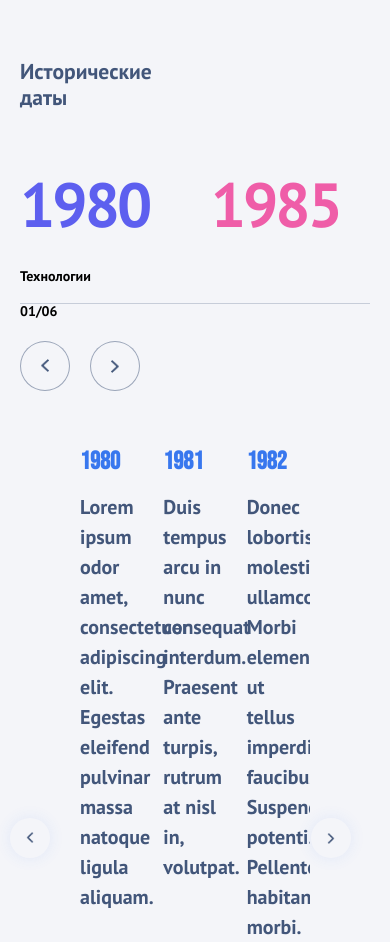
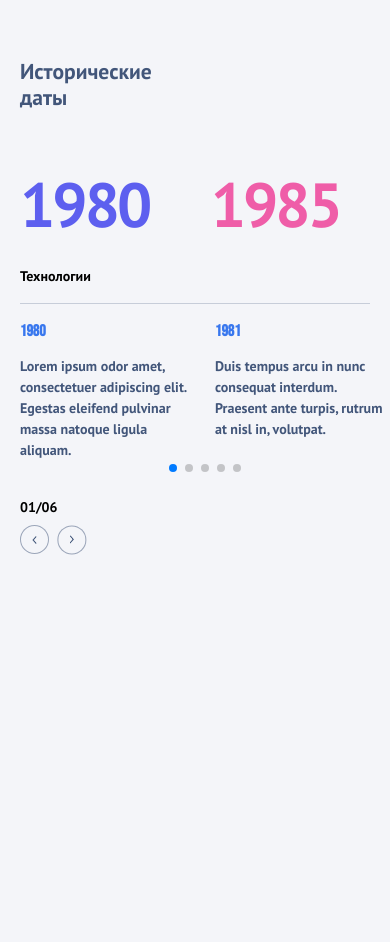
Before and after one commit to Avatarius/slider-dates, a React app: page / in a window 390 px wide. After the commit the page ends 844 px from the top, so only its background shows below. Built offline with nearby package versions, Linux system fonts and the light colour scheme.

Commit message:
еще адаптив

```diff
--- a/src/components/arrowButton/arrowButton.module.scss
+++ b/src/components/arrowButton/arrowButton.module.scss
@@ -4,6 +4,10 @@
   @include button(50px, rgba(66, 86, 122, 0.5));
   background-color: transparent;
   background: center / 20% no-repeat url("../../images/arrow.png");
+  @media screen and (max-width: 720px) {
+    inline-size: clamp(1.563rem, 0.313rem + 6.25vw, 3.125rem);
+    block-size: clamp(1.563rem, 0.313rem + 6.25vw, 3.125rem);
+  }
 }
 
 .button_reversed {
--- a/src/components/eventCard/eventCard.module.scss
+++ b/src/components/eventCard/eventCard.module.scss
@@ -5,6 +5,9 @@
   font-size: 25px;
   line-height: 1.2;
   text-transform: uppercase;
+  @media screen and (max-width: 720px) {
+    font-size: 16px;
+  }
 }
 
 .description {
@@ -12,4 +15,7 @@
   font-weight: 400;
   font-size: 20px;
   line-height: 1.5;
+  @media screen and (max-width: 720px) {
+    font-size: 14px;
+  }
 }
--- a/src/components/eventsSlider/eventsSlider.module.scss
+++ b/src/components/eventsSlider/eventsSlider.module.scss
@@ -6,6 +6,10 @@
   padding-inline: 80px;
   // padding-inline-end: clamp(1.25rem, -12.143rem + 14.286vw, 5rem);
   min-block-size: 165px;
+  @media screen and (max-width: 720px) {
+    padding-inline: 20px 0;
+    margin-block-start: 18px;
+  }
 }
 
 .button {
@@ -16,6 +20,9 @@
   inline-size: 40px;
   block-size: 40px;
   inset-block-end: 84px;
+  @media screen and (max-width: 720px) {
+    display: none;
+  }
 }
 
 .button:disabled {
--- a/src/components/eventsSlider/eventsSlider.tsx
+++ b/src/components/eventsSlider/eventsSlider.tsx
@@ -1,8 +1,9 @@
 import { Swiper, SwiperSlide } from "swiper/react";
-import { Navigation } from "swiper/modules";
+import { Navigation, Pagination } from "swiper/modules";
 
 import "swiper/scss";
 import "swiper/scss/navigation";
+import "swiper/scss/pagination";
 import { IYearsEvents } from "../../utils/types";
 import { EventCard } from "../eventCard/eventCard";
 import styles from "./eventsSlider.module.scss";
@@ -20,7 +21,7 @@ const EventsSlider = forwardRef<HTMLDivElement, IEventsSlider>(
     const buttonRightRef = useRef<HTMLButtonElement>(null);
 
     return (
-      <section className={styles.container} ref={ref}>
+      <div className={styles.container} ref={ref}>
         <ArrowButton
           side={false}
           additionalClasses={clsx(styles.button, styles.button_left)}
@@ -32,12 +33,20 @@ const EventsSlider = forwardRef<HTMLDivElement, IEventsSlider>(
           ref={buttonRightRef}
         />
         <Swiper
-          modules={[Navigation]}
+          modules={[Navigation, Pagination]}
           spaceBetween={20}
-          slidesPerView={3}
+          slidesPerView={2}
           navigation={{
             prevEl: buttonLeftRef.current,
             nextEl: buttonRightRef.current,
+          }}
+          pagination={{clickable: true}}
+          breakpoints={{
+            720: {
+              slidesPerView: 3,
+              spaceBetween: 20,
+              pagination: false
+            }
           }}
         >
           {events.map((event) => {
@@ -49,7 +58,7 @@ const EventsSlider = forwardRef<HTMLDivElement, IEventsSlider>(
             );
           })}
         </Swiper>
-      </section>
+      </div>
     );
   }
 );
--- a/src/components/slider/slider.module.scss
+++ b/src/components/slider/slider.module.scss
@@ -59,10 +59,19 @@
 
 .controls {
   font-weight: 400;
+  @media screen and (max-width: 720px) {
+    margin-block-start: 13px;
+    margin-inline-start: 20px;
+  }
   &__button-container {
     display: flex;
     gap: 20px;
     margin-block-start: 23px;
+    @media screen and (max-width: 720px) {
+      margin-block-start: 11px;
+      gap: 8px;
+    }
+
   }
 }
 
--- a/src/components/slider/slider.tsx
+++ b/src/components/slider/slider.tsx
@@ -13,10 +13,10 @@ import { AnimatedYear } from "../animatedYear/animatedYear";
 
 function Slider() {
   const [currentSlide, setCurrentSlide] = useState(1);
-  // const [circleWidth, setCircleWidth] = useState(0);
   const circleRef = useRef<HTMLDivElement>(null);
+  const eventsSliderRef = useRef<HTMLDivElement | null>(null);
+  const mobileTitleRef = useRef<HTMLDivElement | null>(null);
   const circleWidth = useCircleSize(circleRef);
-  const eventsSliderRef = useRef<HTMLDivElement | null>(null);
   const eventsSlideTimeline = useRef<GSAPTimeline | null>(null);
   const isFirstRender = useFirstRender();
   const deg = -360 / historicalData.length;
@@ -27,8 +27,16 @@ function Slider() {
       // if (width < 720) return;
       eventsSlideTimeline.current = gsap
         .timeline({ paused: true })
-        .to(eventsSliderRef.current, { autoAlpha: 0, duration: 0.2 }, "<")
-        .to(eventsSliderRef.current, { autoAlpha: 1 }, ">");
+        .to(
+          [eventsSliderRef.current, mobileTitleRef.current],
+          { autoAlpha: 0, duration: 0.2 },
+          "<"
+        )
+        .to(
+          [eventsSliderRef.current, mobileTitleRef.current],
+          { autoAlpha: 1 },
+          ">"
+        );
       const rotationValue = deg * currentSlide;
       const buttons: HTMLElement[] = gsap.utils.toArray(
         "[data-circle-button]",
@@ -143,12 +151,14 @@ function Slider() {
               endYear={historicalData[currentSlide - 1].endYear}
             />
             <div className={styles.details}>
-              <h2 className={styles.details__title}>{historicalData[currentSlide - 1].title}</h2>
+              <h2 className={styles.details__title} ref={mobileTitleRef}>
+                {historicalData[currentSlide - 1].title}
+              </h2>
               <span className={styles.details__separator} />
             </div>
           </>
         )}
-
+        {width > 720 && (
           <div className={styles.controls}>
             <p className={styles.controls__slide}>
               {padNumber(currentSlide)}/{padNumber(historicalData.length)}
@@ -168,12 +178,32 @@ function Slider() {
               />
             </div>
           </div>
+        )}
       </div>
 
       <EventsSlider
         events={historicalData[currentSlide - 1].events}
         ref={eventsSliderRef}
       />
+      {width < 720 && <div className={styles.controls}>
+          <p className={styles.controls__slide}>
+            {padNumber(currentSlide)}/{padNumber(historicalData.length)}
+          </p>
+          <div className={styles["controls__button-container"]}>
+            <ArrowButton
+              side={false}
+              onClick={() =>
+                setCurrentSlide((prev) => getNewSlideValue(prev - 1))
+              }
+            />
+            <ArrowButton
+              side={true}
+              onClick={() =>
+                setCurrentSlide((prev) => getNewSlideValue(prev + 1))
+              }
+            />
+          </div>
+        </div>}
     </section>
   );
 }
--- a/src/styles/variables.scss
+++ b/src/styles/variables.scss
@@ -6,4 +6,7 @@
   --circle-size: 530px;
   --circle-size: clamp(25.625rem, 21.125rem + 10vw, 33.125rem);
   --circle-button-size: 56px;
+  // --swiper-pagination-bullet-size: 6px;
+  // --swiper-pagination-bottom: 160px;
+
 }
```
Lines whose indentation alone changed are shown as unchanged.
